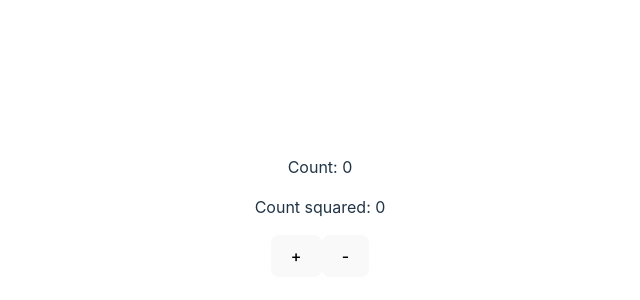
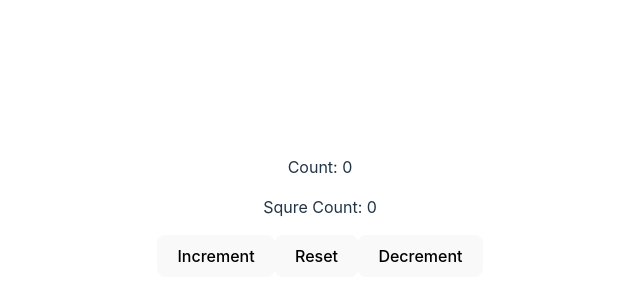
Before and after one commit to roshannoonoottil/React-Redux-workouts, a React (Vite) app in the folder workouts/: page /usememo in a window 1280 px wide. Shown: the part 192-492 px from the top of the page, without its empty margins (320-960 px from the left). Built offline with nearby package versions, Linux system fonts and the light colour scheme.

Commit message:
Update UseMemo.jsx

```diff
--- a/workouts/src/Components/UseMemo.jsx
+++ b/workouts/src/Components/UseMemo.jsx
@@ -1,14 +1,19 @@
 import React, { useMemo, useState } from 'react'
 
 function UseMemo() {
-  const [count,setCount] = useState(0)
-  const squreRoot = useMemo(()=>count * count,[count])//memozied value will be stored in the squreRoot variable
+  const[count,setCount] = useState(0)
+  const value = useMemo(()=>{return count*count},[count])
+  if(count<0){
+    setCount(0)
+  }
   return (
     <div>
       <p>Count: {count}</p>
-      <p>Count squared: {squreRoot}</p>
-      <button onClick={(()=>setCount(count + 1))}>+</button>
-      <button onClick={(()=>setCount(count - 1))}>-</button>
+      <p>Squre Count: {value}</p>
+      <button onClick={() => setCount(count + 1)}>Increment</button>
+      <button onClick={()=>setCount(0)}>Reset</button>
+      <button onClick={() => setCount(count - 1)}>Decrement</button>
+
     </div>
   )
 }
```
